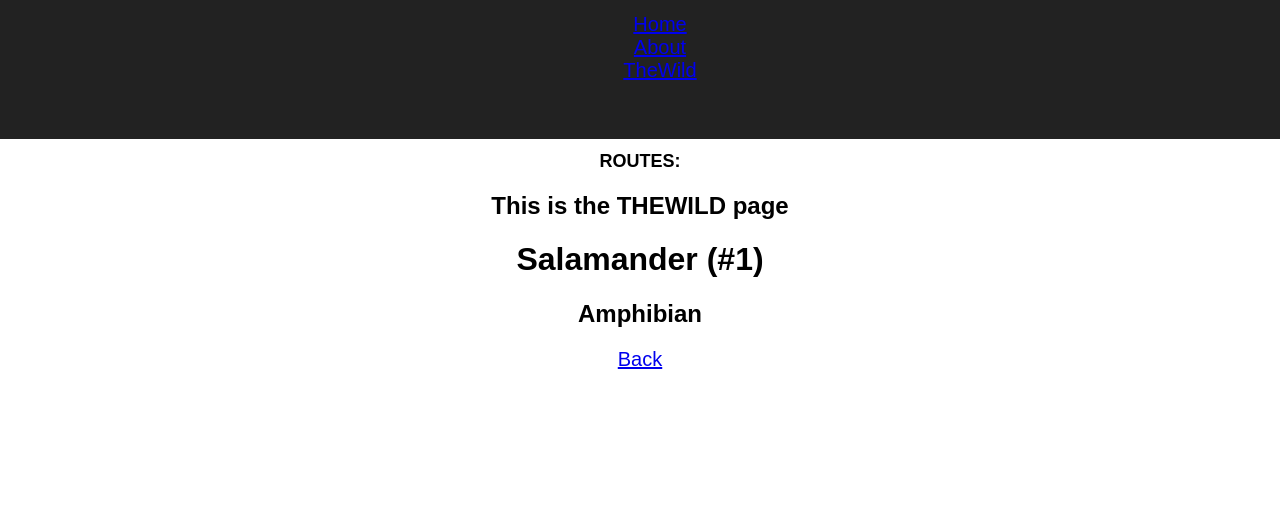
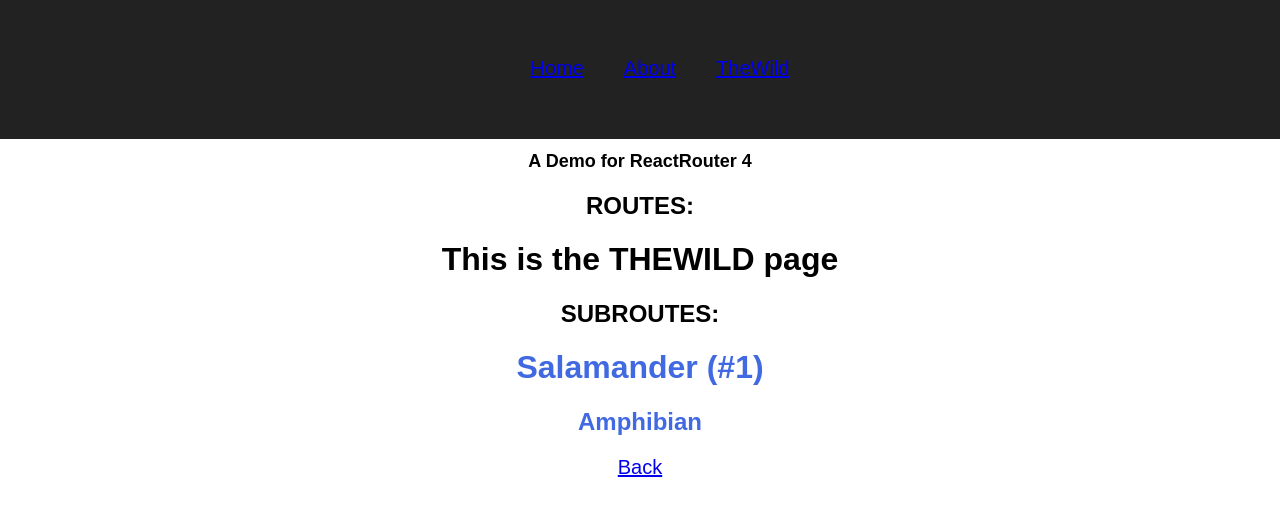
Before and after one commit to kswhyte/react-router-4-animals, a React app: page /thewild/1 in a window 1280 px wide. Shown: the part 151-666 px from the top of the page. Built offline with nearby package versions, Linux system fonts and the light colour scheme.

Commit message:
Add styles

```diff
--- a/src/App.css
+++ b/src/App.css
@@ -24,12 +24,24 @@
 
 a {
   font-size: 20px;
+  margin: 20px;
 }
 
 li {
   list-style: none;
 }
 
+.route-link-container {
+  margin: 60px;
+  display: flex;
+  flex-direction: row;
+  justify-content: center;
+}
+
+.animal-info {
+  color: royalblue;
+}
+
 @keyframes App-logo-spin {
   from { transform: rotate(0deg); }
   to { transform: rotate(360deg); }
--- a/src/components/About.js
+++ b/src/components/About.js
@@ -4,7 +4,7 @@ class About extends Component {
   render() {
     return (
       <div className="App-About">
-        <h2>This is the ABOUT page</h2>
+        <h1>This is the ABOUT page</h1>
         <ul>
           <p>This is a demo for showcasing different types of Animals with React Router v4</p>
         </ul>
--- a/src/components/Animal.js
+++ b/src/components/Animal.js
@@ -5,6 +5,7 @@ import AnimalAPI from '../AnimalAPI';
 
 class Animal extends Component {
   render() {
+    console.log(this.props.match.params.name)
     const animal = AnimalAPI.get(
       parseInt(this.props.match.params.number, 10)
     )
@@ -13,8 +14,8 @@ class Animal extends Component {
     }
     return (
       <div>
-        <h1>{animal.name} (#{animal.number})</h1>
-        <h2>{animal.class}</h2>
+        <h1 className="animal-info">{animal.name} (#{animal.number})</h1>
+        <h2 className="animal-info">{animal.class}</h2>
         <Link to='/thewild'>Back</Link>
       </div>
     );
--- a/src/components/Header.js
+++ b/src/components/Header.js
@@ -10,7 +10,7 @@ class Header extends Component {
         <img src={logo} className="App-logo" alt="logo" />
         <h1 className="App-title">REACT ROUTER 4</h1>
         <nav>
-          <ul>
+          <ul className="route-link-container">
             <li><Link to='/'>Home</Link></li>
             <li><Link to='/about'>About</Link></li>
             <li><Link to='/thewild'>TheWild</Link></li>
--- a/src/components/Home.js
+++ b/src/components/Home.js
@@ -4,7 +4,7 @@ class Home extends Component {
   render() {
     return (
       <div className="App-Home">
-        <h2>This is the HOME page</h2>
+        <h1>This is the HOME page</h1>
       </div>
     );
   }
--- a/src/components/Main.js
+++ b/src/components/Main.js
@@ -9,9 +9,8 @@ class Main extends Component {
   render() {
     return (
       <div>
-        <h1 className="App-intro">
-          ROUTES:
-        </h1>
+        <h1 className="App-intro">A Demo for ReactRouter 4</h1>
+        <h2>ROUTES:</h2>
         <Switch>
           <Route exact path='/' component={Home} />
           <Route path='/about' component={About} />
--- a/src/components/TheWild.js
+++ b/src/components/TheWild.js
@@ -8,7 +8,8 @@ class TheWild extends Component {
   render() {
     return (
       <div className="App-TheWild">
-        <h2>This is the THEWILD page</h2>
+        <h1>This is the THEWILD page</h1>
+        <h2>SUBROUTES:</h2>
         <Switch>
           <Route exact path='/thewild' component={TheWildList}/>
           <Route path='/thewild/:number' component={Animal}/>
```
